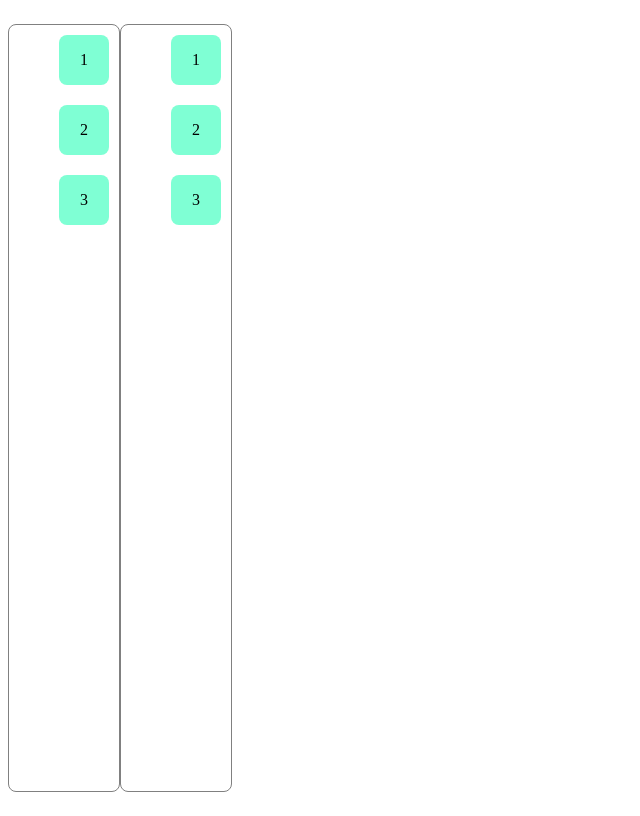
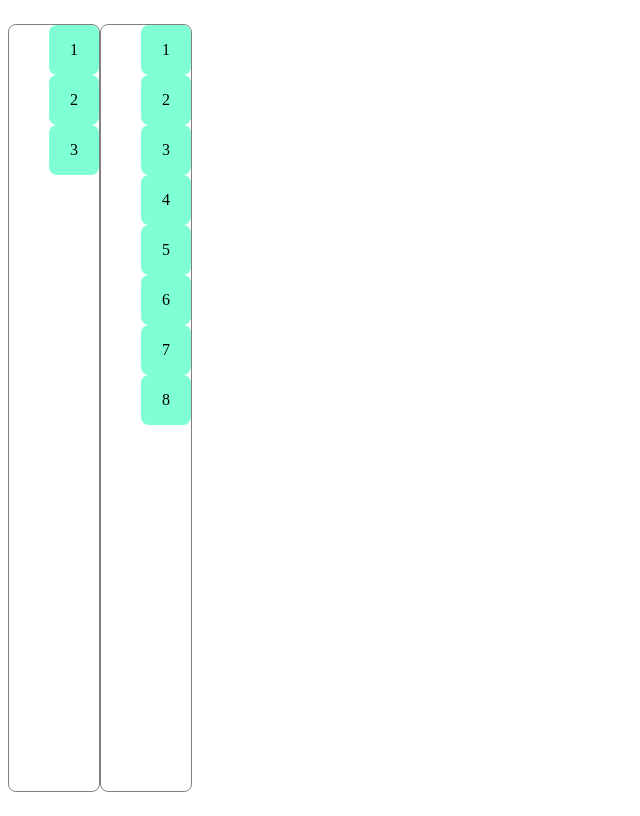
Before and after one commit to leesh235/noticeApp, a React (Create React App) app: page / in a window 1280 px wide. Shown: the whole page, without its empty margins (0-640 px from the left). Built offline with nearby package versions, Linux system fonts and the light colour scheme.

Commit message:
add Drag2 component

```diff
--- a/src/components/drag1/Drag1.css
+++ b/src/components/drag1/Drag1.css
@@ -14,7 +14,7 @@ li {
     text-align: center;
     line-height: 50px;
     cursor: pointer;
-    margin: 10px;
+    /* margin: 10px; */
     border-radius: 8px;
     background-color: aquamarine;
 }
--- a/src/components/drag2/Drag2.css
+++ b/src/components/drag2/Drag2.css
@@ -1,11 +1,4 @@
-.app {
-    width: 100vw;
-    height: 100vh;
-    display: flex;
-    flex-direction: row;
-}
-
-.list {
+ul {
     display: flex;
     flex-direction: column;
     width: auto;
@@ -21,7 +14,21 @@
     text-align: center;
     line-height: 50px;
     cursor: pointer;
-    margin: 10px;
+    /* margin: 10px; */
     border-radius: 8px;
     background-color: aquamarine;
 }
+
+.grabbing {
+    cursor: grabbing;
+}
+
+.move_up {
+    transform: translate(0, -41px);
+    transition: transform 200ms ease 0s;
+}
+
+.move_down {
+    transform: translate(0, 41px);
+    transition: transform 200ms ease 0s;
+}
--- a/src/components/drag2/Drag2.js
+++ b/src/components/drag2/Drag2.js
@@ -1,84 +1,97 @@
 import "./Drag2.css";
-import { useState, useEffect } from "react";
+import { useRef, useState, useEffect } from "react";
 
+/**
+ *  drag and drop
+ *
+ * -흐름
+ * 드래그할 아이템과 드랍될 곳의 아이템을 찾는다.
+ * 두 아이템을 이용해 순서가 바뀐 새로운 list를 만든다.
+ *
+ * -드래그할 아이템
+ *      dragable속성 값을 준다.
+ *      dragstart event를 부여한다.(현재 드래그하고 있는 아이템의 특정 정보를 저장한다. dataTransfer.setData("name",value))
+ *
+ * -드랍될 곳
+ *      dragpover event를 부여한다.(드랍이 가능한 상태로 변경/preventDefault를 해줘야함)
+ *      drop event를 부여한다.(dataTransfer에 저장된 정보를 통해 리스트 상태를 업데이트 해준다. dataTransfer.getData("name"))
+ *
+ * -dataTransfer
+ * dnd 작업 중에 드래그되는 데이터를 유지하는데 사용
+ */
 export const Drag2 = () => {
-    const [dataList, setDataList] = useState([1, 2, 3]);
-    const [dnd, setDnd] = useState({
-        draggedFrom: null, //시작 인덱스
-        draggedTo: null, //변경될 인덱스
-        isDragging: false,
-        originalOrder: [], //data list
-        updatedOrder: [], //update data list
-    });
+    const [dataList, setDataList] = useState([1, 2, 3, 4, 5, 6, 7, 8]);
+
+    const dragItem = useRef(null);
 
     const handleDragOver = (e) => {
         e.preventDefault();
-        const reminingList = dnd.originalOrder.filter((val, idx) => {
-            return idx !== dnd.draggedFrom;
-        });
-        let updateList = [
-            ...reminingList.slice(0, dnd.draggedTo),
-            dnd.originalOrder[dnd.draggedFrom],
-            ...reminingList.slice(dnd.draggedTo),
-        ];
-        setDnd({ ...dnd, updatedOrder: updateList });
+        console.log(e.dataTransfer.getData("dragItem"));
     };
 
-    //드래그할 item index
     const handleDragStart = (e) => {
-        setDnd({
-            ...dnd,
-            draggedFrom: Number(e.target.dataset.index),
-            originalOrder: dataList,
-        });
-    };
-
-    //겹쳐진 item index
-    const handleDragEnter = (e) => {
-        // e.target.classList.add("over");
-        setDnd({ ...dnd, draggedTo: Number(e.target.dataset.index) });
+        dragItem.current = Number(e.target.id);
+        e.dataTransfer.effectAllowed = "move";
+        // e.dataTransfer.setData("dragItem", e.target.id);
+        e.target.classList.add("grabbing");
     };
 
     const handleDrop = (e) => {
-        setDataList(dnd.updatedOrder);
-        setDnd({
-            ...dnd,
-            draggedFrom: null,
-            draggedTo: null,
-        });
+        const dragedItem = dragItem.current;
+        const targetItem = Number(e.target.id);
+
+        const filterList = dataList.filter((val, idx) => idx !== dragedItem);
+
+        const newList = [
+            ...filterList.slice(0, targetItem),
+            dataList[dragedItem],
+            ...filterList.slice(targetItem),
+        ];
+
+        setDataList(newList);
+    };
+
+    const handleDragEnd = (e) => {
+        e.target.dataTransfer.dropEffect = "move";
+        e.target.classList.remove("grabbing");
+        dragItem.current = null;
+    };
+
+    const handleDragEnter = (e) => {
+        console.log(e.target.id);
+        if (Number(e.target.id) > dragItem.current)
+            e.target.classList.add("move_up");
+        else if (Number(e.target.id) < dragItem.current)
+            e.target.classList.add("move_down");
     };
 
     const handleDragLeave = (e) => {
-        // e.target.classList.remve("over");
-        setDnd({ ...dnd, draggedTo: null });
+        e.target.classList.remove("move_up");
+        e.target.classList.remove("move_down");
     };
-
-    const handleDragEnd = (e) => {};
 
     useEffect(() => {}, []);
 
     return (
-        <div className="app">
-            <ul className="list" onDragOver={handleDragOver}>
+        <ul className="list">
             {dataList.map((val, idx) => {
                 return (
                     <li
+                        id={idx}
                         className="draggable item"
                         key={idx}
-                            data-index={idx}
                         draggable="true"
                         onDragStart={handleDragStart}
                         onDragOver={handleDragOver}
+                        onDrop={handleDrop}
+                        onDragEnd={handleDragEnd}
+                        onDragEnter={handleDragEnter}
                         onDragLeave={handleDragLeave}
-                            onDrop={handleDrop}
-                            onDragEnter={handleDragEnter}
-                            onDragEnd={handleDragEnd}
                     >
                         {val}
                     </li>
                 );
             })}
         </ul>
-        </div>
     );
 };
```
Lines whose indentation alone changed are shown as unchanged.
